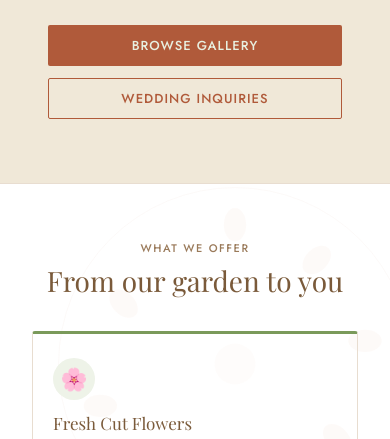
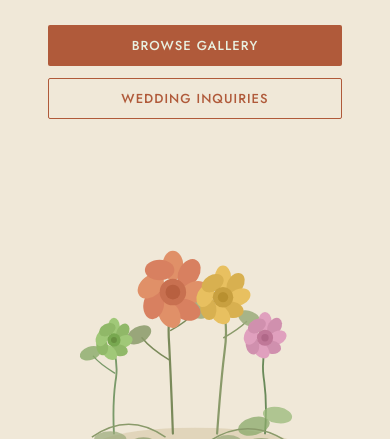
Before and after one commit to jlaycock31/dionnes-flowers-site, a website: page index.html in a window 390 px wide. Shown: the part 389-828 px from the top of the page. Drawn offline with nearby package versions, Linux system fonts and the light colour scheme; a web font is replaced by a local one.

Commit message:
Fix hero illustration disappearing on mobile in index.html
Bumps breakpoint from 768px to 1024px to cover iPads/iPhones.
Removes display:none on .hero-img and instead gives it an explicit
280px height with overflow:hidden and positions its inline SVG
absolutely so the botanical illustration renders on mobile.

Co-Authored-By: Claude Sonnet 4.6 <noreply@anthropic.com>

```diff
--- a/index.html
+++ b/index.html
@@ -72,10 +72,11 @@ footer{background:#f0e8d8;border-top:0.5px solid #ddd6c4;padding:1.5rem 2rem}
 .wf-title{font-size:11px;font-weight:500;letter-spacing:0.08em;text-transform:uppercase;color:#d4956a;margin-bottom:4px}
 .wf-text{font-size:12px;font-weight:300;color:#b8b2a0;line-height:1.5}
 .btn-light{background:#d4956a;color:#7a5a3a;border:none;padding:10px 26px;border-radius:2px;font-family:'Jost',sans-serif;font-size:13px;font-weight:500;letter-spacing:0.08em;text-transform:uppercase;cursor:pointer;display:inline-block;text-decoration:none}
-@media(max-width:768px){
+@media(max-width:1024px){
   html,body{overflow-x:hidden}
-  .hero{grid-template-columns:1fr}
-  .hero-img{display:none}
+  .hero{grid-template-columns:1fr!important}
+  .hero-img,.hero-illustration{min-height:280px!important;height:280px!important;width:100%!important;display:block!important;overflow:hidden!important;position:relative!important}
+  .hero-img svg,.hero-illustration svg{width:100%!important;height:100%!important;position:absolute!important;top:0!important;left:0!important}
   .service-grid,.cards{grid-template-columns:1fr}
   .wedding-band{display:flex!important;flex-direction:column!important;overflow:hidden!important;padding:2rem 1.25rem!important}
   .wedding-band>svg{display:none}
```
